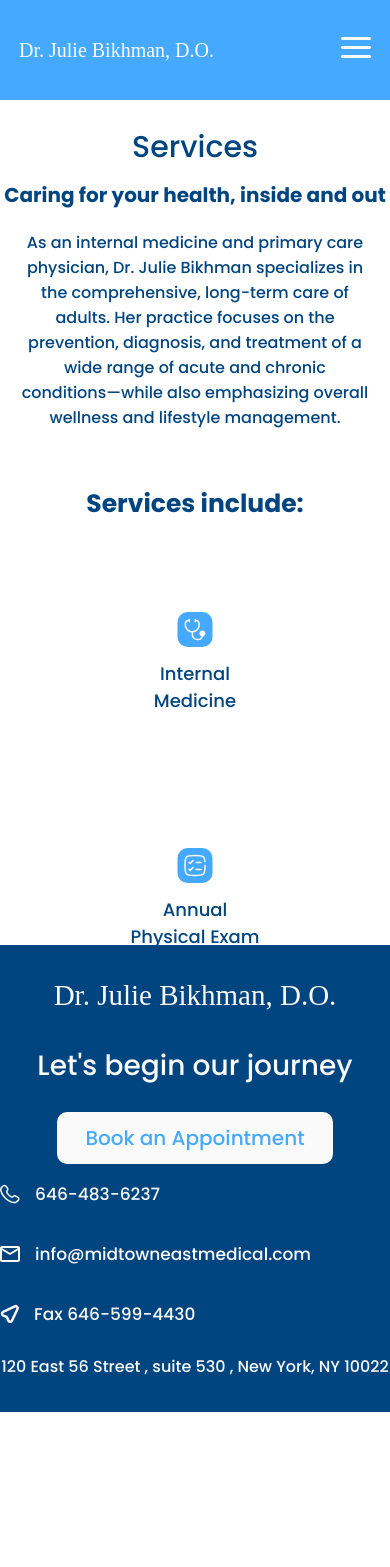
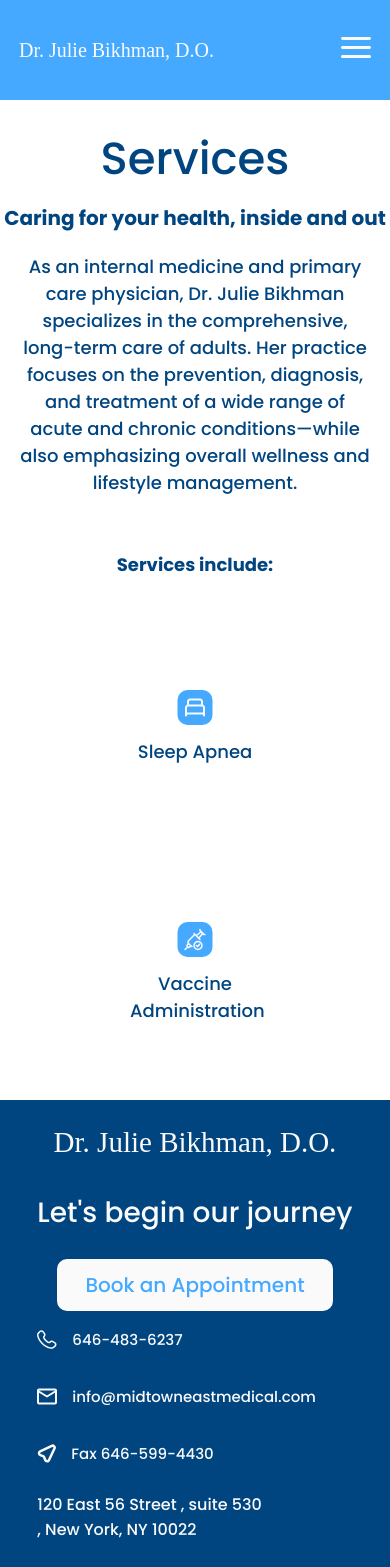
Before and after one commit to AlisaZil/Yulia-Bikman-landing-page, an Angular app: page /services in a window 390 px wide. Before the commit the page ends 1412 px from the top, so only its background shows below. Built offline with nearby package versions, Linux system fonts and the light colour scheme.

Commit message:
add(small size fix)

```diff
--- a/src/app/about-me/about-me.component.html
+++ b/src/app/about-me/about-me.component.html
@@ -20,7 +20,8 @@
     <p class="quote">“Listen to your patient; they are telling you the diagnosis.”</p>
     <p class="quote-name">— Sir William Osler</p>
 
-    <app-button class="btn" [button]="{
+    <app-button class="btn" (onClick)="redirectToAppoint()"
+    [button]="{
         type: 'primary',
         text: 'Book an Appointment'
     }"></app-button>
--- a/src/app/about-me/about-me.component.ts
+++ b/src/app/about-me/about-me.component.ts
@@ -18,4 +18,7 @@ export class AboutMeComponent {
     }
 
 
+  redirectToAppoint() {
+    window.open('https://healow.com/apps/provider/julie-bikhman-3634220');
+  }
 }
--- a/src/app/footer/footer.component.scss
+++ b/src/app/footer/footer.component.scss
@@ -83,3 +83,18 @@
         }
     }
 }
+
+@media (max-width: 420px) {
+    .connect-data-section{
+        width: auto !important;
+    }
+    .ways-to-connect-title {
+        font-size: 15px !important;
+        // margin: 0 !important;
+    }
+
+    .address{
+        width: 230px !important;
+        align-self: baseline !important;
+    }
+}
--- a/src/app/home-page/home-page.component.html
+++ b/src/app/home-page/home-page.component.html
@@ -65,9 +65,6 @@
         <div class="review-list">
             <review-block *ngFor="let review of reviews" [review]="review" (onClick)="openReviewPopup($event)"></review-block>
         </div>
-
-
-
     </div>
 
 </div>
--- a/src/app/home-page/home-page.component.scss
+++ b/src/app/home-page/home-page.component.scss
@@ -143,11 +143,11 @@
     }
 
     .reviews{
-        width: 100%;
+        width: 98%;
         height: fit-content;
         min-height: 640px;
         display: flex;
-        align-items: flex-start;
+        align-items: center;
         justify-content: center;
         flex-direction: column;
 
@@ -158,6 +158,7 @@
             font-family: Poppins-Bold;
             margin-bottom: 50px;
             margin-left: 160px;
+            align-self: baseline
         }
 
         .review-list{
@@ -219,6 +220,7 @@
         justify-content: center !important;
 
         user-select: none;
+        padding: 20px 0;
 
         .read-more-section{
             max-width: fit-content;
@@ -234,7 +236,7 @@
         .title{
             font-size: 28px !important;
             margin-bottom: 20px;
-            margin-top: 20px;
+            margin-top: 60px;
         }
         .quote{
             font-size: 18px !important;
--- a/src/app/my-services/my-services.component.scss
+++ b/src/app/my-services/my-services.component.scss
@@ -47,34 +47,3 @@
         }
     }
 }
-
-@media (max-width: 768px) {
-    .page-stracture {
-        min-height: 744px !important;
-        justify-content: center !important;
-        align-items: center !important;
-
-        .title {
-            font-size: 30px !important;
-            // margin-top: 130px !important;
-            // margin-bottom: 30px !important;
-        }
-
-        .secondary-title {
-            font-size: 20px !important;
-        }
-
-        .desc {
-            font-size: 16px;
-            text-align: center;
-        }
-
-        .service-blocks-section{
-            .title{
-            font-size: 25px !important;
-            }
-        }
-    }
-
-
-}
--- a/src/app/review-block/review-block.component.scss
+++ b/src/app/review-block/review-block.component.scss
@@ -64,7 +64,8 @@
 
         .block {
             width: 100%;
-            height: auto;
+            // height: auto;
+            height: 150px !important;
             padding: 25px;
             margin: 60px 0 20px;
 
--- a/src/app/review-popup/review-popup.component.html
+++ b/src/app/review-popup/review-popup.component.html
@@ -1,9 +1,10 @@
 <div class="review-modal"  @fadeAnimation *ngIf="isOpen && review">
     <div class="modal-backdrop" (click)="close()"></div>
     <div class="modal-content">
+
         <!-- <img *ngIf="review?.imgName" [src]="review.imgName" alt="{{ review.name }}" /> -->
         <p>{{ review.quote }}</p>
         <!-- <p class="name"><strong>{{ review.name }}</strong></p> -->
-        <p class="date">{{ review.date }}</p>
+        <!-- <p class="date">{{ review.date }}</p> -->
     </div>
 </div>
--- a/src/app/review-popup/review-popup.component.scss
+++ b/src/app/review-popup/review-popup.component.scss
@@ -16,7 +16,7 @@
         top: 50%;
         left: 50%;
         transform: translate(-50%, -50%);
-        max-width: 600px;
+        max-width: 800px;
         width: 80%;
         padding: 30px;
         border-radius: 16px;
@@ -24,12 +24,19 @@
         box-shadow: 0 20px 40px rgba(0, 0, 0, 0.2);
         text-align: start;
 
+        display: flex;
+        align-items: center;
+        justify-content: center;
+
         img {
-            width: 80px;
-            height: 80px;
-            border-radius: 50%;
+            width: 50px;
+            /* height: 80px; */
             object-fit: cover;
             margin-bottom: 16px;
+            position: absolute;
+            top: -3%;
+            left: -2%;
+            display: none;
         }
 
         p {
@@ -48,3 +55,16 @@
         }
     }
 }
+
+@media (max-width: 768px) {
+    .modal-content{
+        max-height: 550px !important;
+        p{
+            max-height: 500px;
+            overflow-y: auto;
+        }
+        img{
+            display: block !important;
+        }
+    }
+}
--- a/src/app/service-blocks/service-blocks.component.scss
+++ b/src/app/service-blocks/service-blocks.component.scss
@@ -39,14 +39,24 @@
 }
 
 @media (max-width: 768px) {
-    .block-section{
-        height: 400px !important;
-        // flex-direction: column;
-        overflow-x: scroll;
+    .block-section {
+        display: grid !important;
+        grid-auto-flow: column;
+        grid-template-rows: repeat(2, auto);
+        gap: 12px;
+        overflow-x: auto;
+        overflow-y: hidden;
+        scroll-snap-type: x mandatory;
+        padding: 10px;
+        height: 500px !important;
+        box-sizing: border-box;
+        width: 90vw;
 
-        .block{
+        .block {
+            scroll-snap-align: start;
             width: 254px;
             height: 162px;
+            margin: 0; // prevent gaps from margin in grid layout
         }
     }
 }
--- a/src/app/service-page/service-page.component.scss
+++ b/src/app/service-page/service-page.component.scss
@@ -2,7 +2,7 @@
 
 .page-stracture {
     width: 100%;
-    min-height: 800px;
+    min-height: 900px;
     height: fit-content;
     display: flex;
     align-items: center;
```
Also changed, not shown: src/app/nav-bar/nav-bar.component.scss (line endings or trailing spaces).
